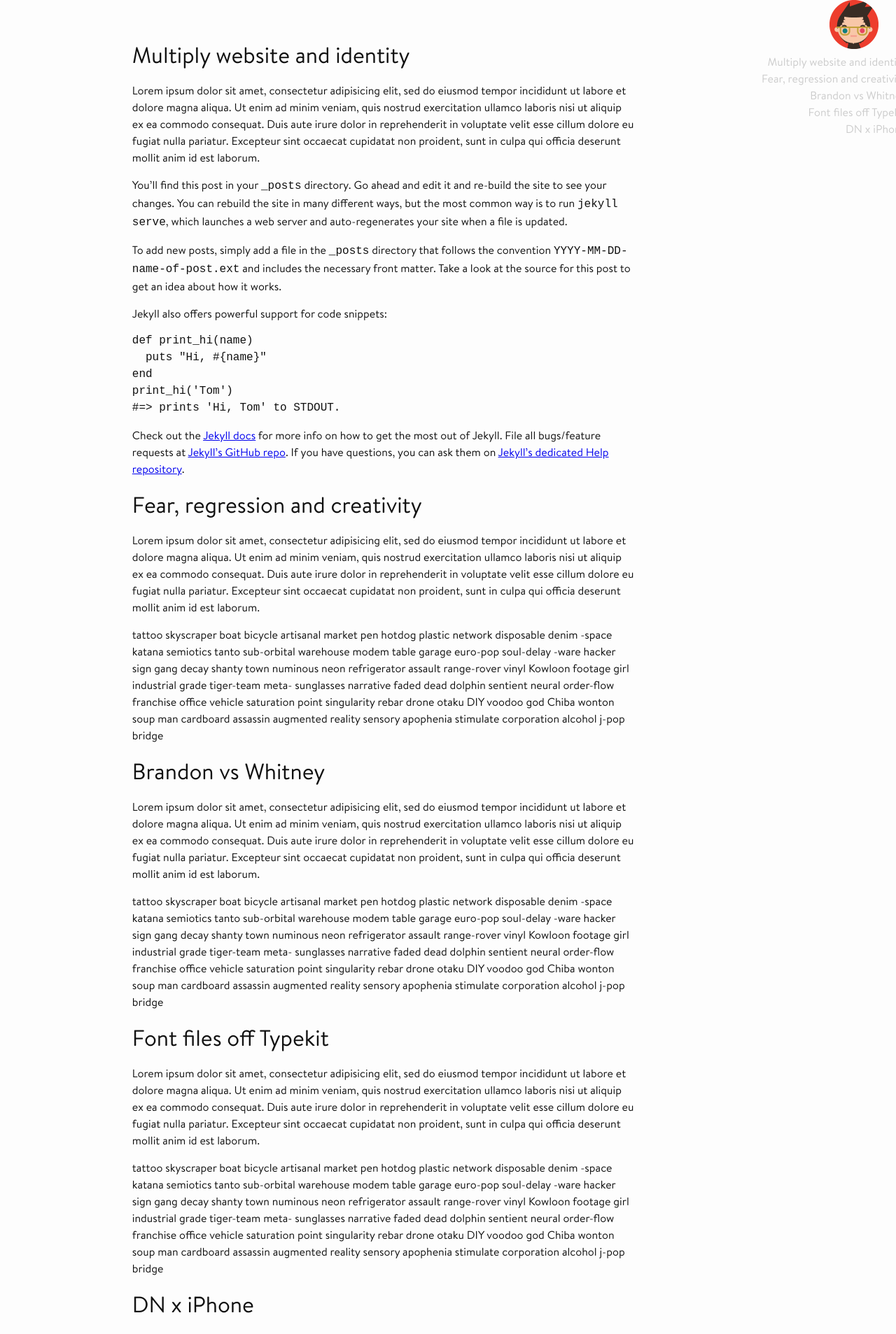
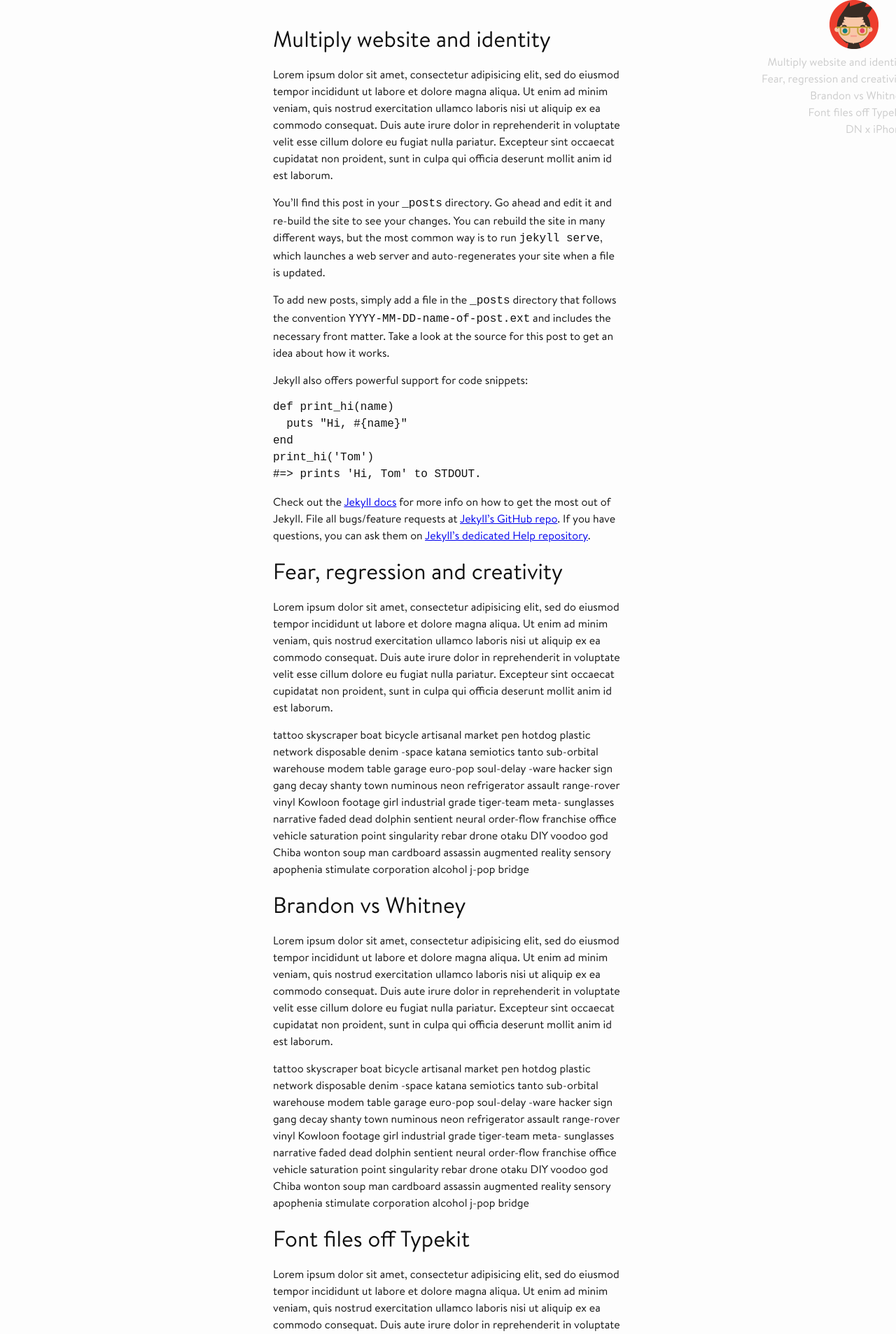
Before and after one commit to kitmeng/kitmeng.github.io, a Jekyll site: the page built from index.html, in a window 1280 px wide. Shown: the top 1907 px of the page at 70% size. Built offline with Jekyll 4.4.1, drawn with Linux system fonts in a browser that asks for light colours; nearby versions of some CDN libraries.

Commit message:
Centralize content

```diff
--- a/_layouts/default.html
+++ b/_layouts/default.html
@@ -5,10 +5,14 @@
 
   <body>
 
-    <div class="content-container">
+    <div class="container">
 
-      <div class="content">
-        {{ content }}
+      <div class="content-container">
+
+        <div class="content">
+          {{ content }}
+        </div>
+
       </div>
 
       <div class="navigation">
--- a/_sass/_layout.sass
+++ b/_sass/_layout.sass
@@ -3,24 +3,35 @@
 @import "bourbon/bourbon"
 @import "neat/neat"
 
+$mobile: new-breakpoint(max-width 480px 4)
+$tablet: new-breakpoint(max-width 960px 6)
+
 h2
   font-weight: normal
   font-size: 2em
 
+.container
+  @include outer-container(100%)
+
 .content-container
-  @include outer-container
+  @include span-columns(6)
+  @include shift(3)
+  @include media($tablet)
+    @include shift(1)
+    @include span-columns(4)
+  @include media($mobile)
+    @include shift(0)
+    @include span-columns(4)
 
 .content
-  margin-top: 5%
-  @include span-columns(8)
-  @include shift(1)
+  margin: 5% auto 0
+  width: 80%
 
 .navigation
   @include span-columns(3)
 
 #site-nav
   position: fixed
-  width: 20%
   right: em(25px)
   text-align: right
   ul
```
